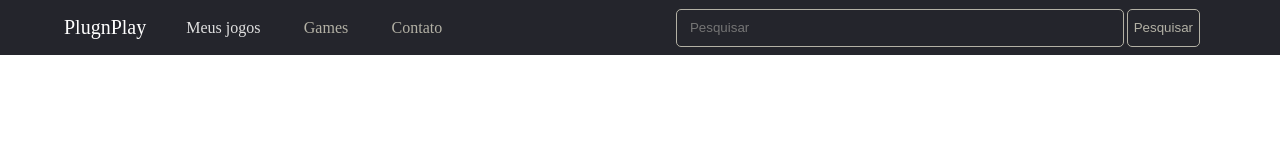
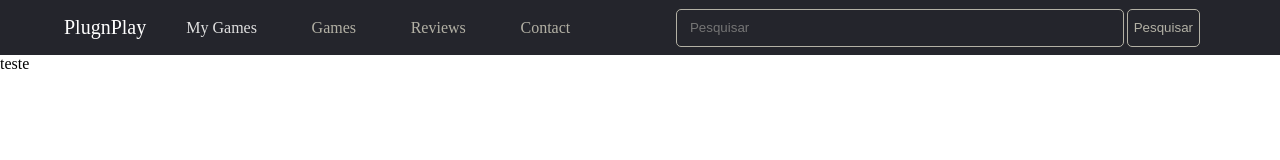
Before and after one commit to GustavoBenedito/Plug-n-Play---FrontEnd, an Angular app: page / in a window 1280 px wide. Shown: the top 160 px of the page. Built offline with nearby package versions, Linux system fonts and the light colour scheme.

Commit message:
create dropdown menu

```diff
--- a/src/app/app-routing.module.ts
+++ b/src/app/app-routing.module.ts
@@ -2,10 +2,13 @@ import { NgModule } from '@angular/core';
 import { RouterModule, Routes } from '@angular/router';
 import { HomeComponent } from './components/home/home.component';
 import { MyGamesComponent } from './components/my-games/my-games.component';
+import { NotFoundComponent } from './components/not-found/not-found.component';
 
 const routes: Routes = [
+  { path: '', component: HomeComponent },
   { path: 'home', component: HomeComponent },
   { path: 'mygames', component: MyGamesComponent },
+  { path: '**', component: NotFoundComponent },
 ];
 
 @NgModule({
--- a/src/app/app.module.ts
+++ b/src/app/app.module.ts
@@ -5,13 +5,15 @@ import { AppComponent } from './app.component';
 import { NavBarComponent } from './components/nav-bar/nav-bar.component';
 import { HomeComponent } from './components/home/home.component';
 import { MyGamesComponent } from './components/my-games/my-games.component';
+import { NotFoundComponent } from './components/not-found/not-found.component';
 
 @NgModule({
   declarations: [
     AppComponent,
     NavBarComponent,
     HomeComponent,
-    MyGamesComponent
+    MyGamesComponent,
+    NotFoundComponent
   ],
   imports: [
     BrowserModule,
--- a/src/app/components/nav-bar/nav-bar.component.html
+++ b/src/app/components/nav-bar/nav-bar.component.html
@@ -10,11 +10,12 @@ perfil do usuario -->
 <header>
     <nav>
         <div class="container-nav">
-            <a routerLink='/home' class="navbar-title" aria-label="Logo do projeto">PlugnPlay</a>
+            <a routerLink='/home' class="navbar-title" aria-label="logo project">PlugnPlay</a>
             <ul>
-                <li><a routerLink='/mygames'  class="my-games" aria-label="Meus jogos">Meus jogos</a></li>
+                <li><a routerLink='/mygames'  class="my-games" aria-label="My Games">My Games</a></li>
                 <li><a routerLink='/#' class="navbar-buttons" aria-label="Games">Games</a></li>
-                <li><a routerLink='/contact' class="navbar-buttons" aria-label="Contato">Contato</a></li>
+                <li><a routerLink='/reviews' class="navbar-buttons" aria-label="Reviews">Reviews</a></li>
+                <li><a routerLink='/contact' class="navbar-buttons" aria-label="Contact">Contact</a></li>
             </ul>
         </div>
         <form role="search">
--- a/src/app/components/nav-bar/nav-bar.component.scss
+++ b/src/app/components/nav-bar/nav-bar.component.scss
@@ -36,7 +36,7 @@ nav .container-nav ul {
     justify-content: space-between;
     align-items: center;
     text-align: center;
-    width: 20vw;
+    width: 30vw;
 }
 
 form{
```
